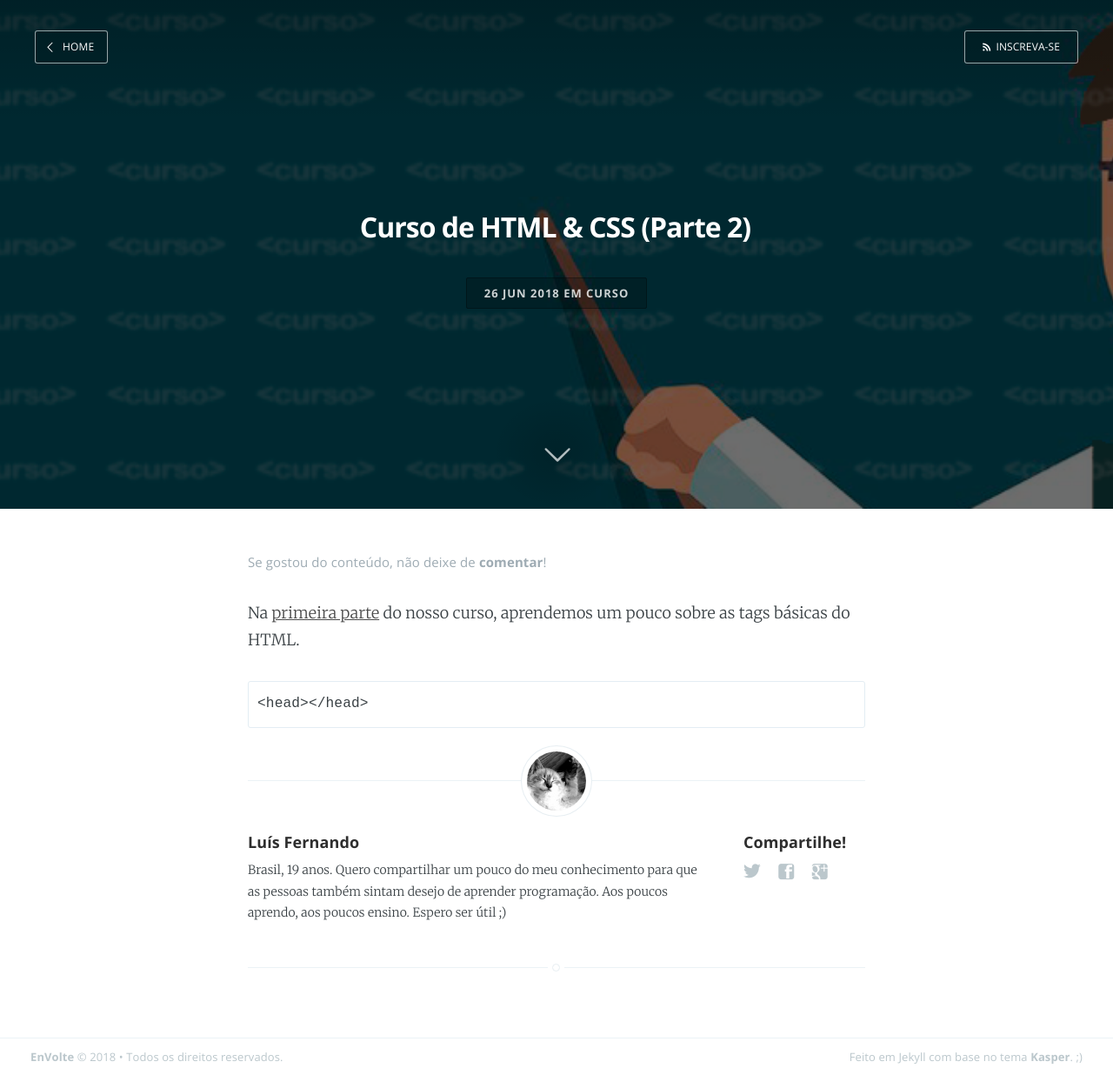
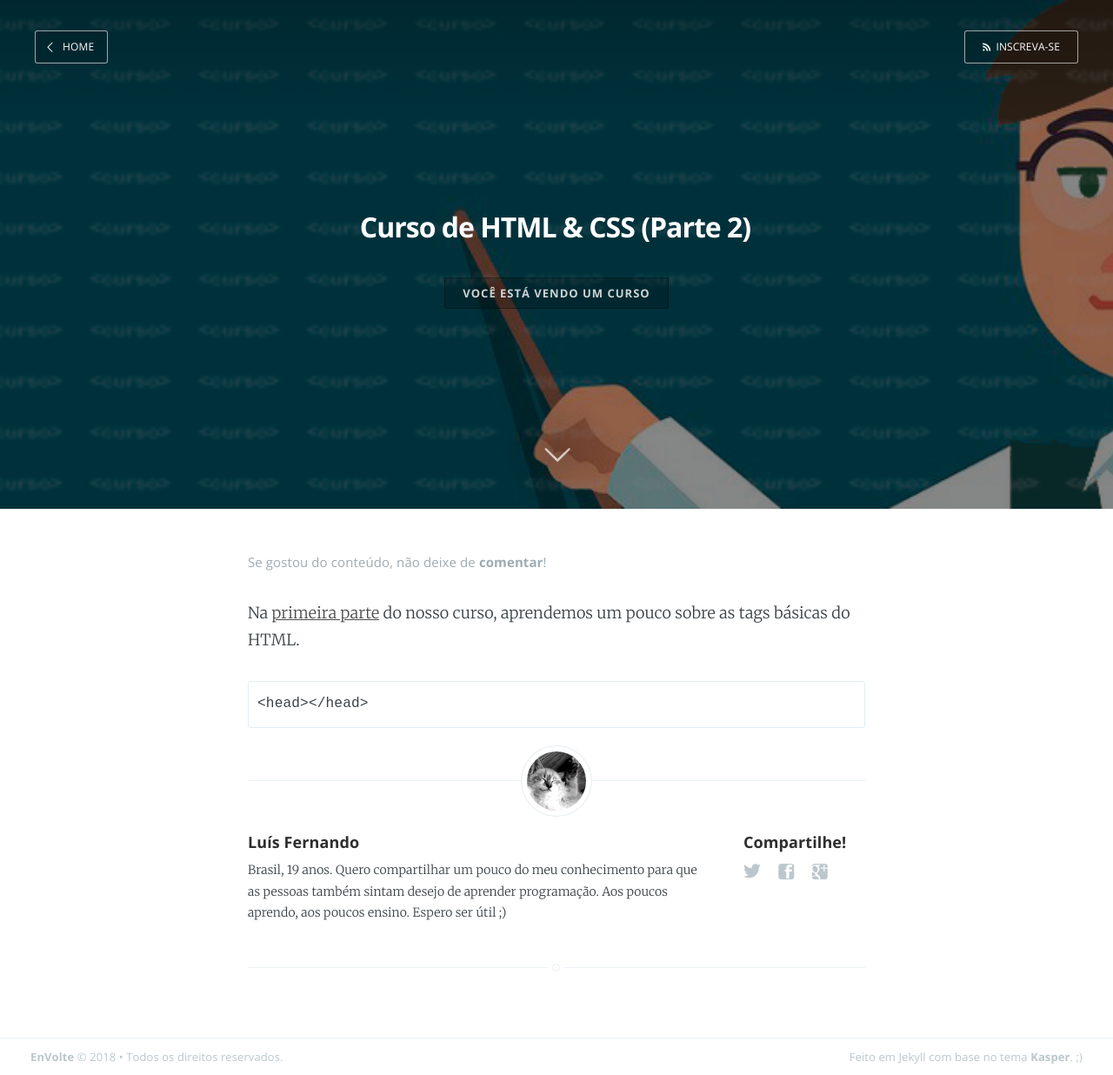
Before and after one commit to EnVolte/envolte.github.io, a Jekyll site: the page built from _posts/2018-06-26-curso-html-css-parte-2.markdown, in a window 1280 px wide. Shown: the whole page at 87% size. Built offline with Jekyll 4.4.1, drawn with Linux system fonts in a browser that asks for light colours; comment, search, counter and statistics services are not loaded.

Commit message:
Update post.html

```diff
--- a/_layouts/post.html
+++ b/_layouts/post.html
@@ -5,7 +5,7 @@
 post_class: post-template
 ---
 
-<header class="main-header post-head" {% if page.categories contains "Curso" %} style="background-image: url('https://envolte.github.io/assets/images/blogcapa5.png" {% else %} style="background-image: url('https://envolte.github.io/assets/images/blogcapa4.png')" {% endif %}>
+<header class="main-header post-head" {% if page.categories contains "Curso" %} style="background-image: url('https://envolte.github.io/assets/images/blogcapa6.png" {% else %} style="background-image: url('https://envolte.github.io/assets/images/blogcapa4.png')" {% endif %}>
     <nav class="main-nav overlay clearfix">
         <a class="back-button icon-arrow-left" href="{{ site.baseurl }}">Home</a>
         <a class="subscribe-button icon-feed" href="{{ site.baseurl }}feed.xml">Inscreva-se</a>
@@ -17,11 +17,19 @@
             <h1 class="page-title" style="font-size: 3.2rem;">{{ page.title }}</h1>
             <h2 style="text-decoration: none;" class="page-description"><br>
                 <span style="font-family: Open Sans; border: 1px solid rgba(0,0,0,0.3); text-decoration-color: rgba(0,0,0,0.2); background: rgba(0,0,0,0.2); border-radius: 2px; text-transform: uppercase; font-weight: bold; font-size: 1.3rem; padding: 8px 20px; letter-spacing: 1px; overflow: hidden;">
-                <time datetime="{{ page.date | date:"%Y-%m-%d" }}">{{ page.date | date_to_string }}</time> em <b>
+                    {% if page.categories contains "Curso" %}
+                    Você está vendo um curso
+                    </span>
+                {% else %}
+                <time datetime="{{ page.date | date:"%Y-%m-%d" }}">
+
+                    {{ page.date | date_to_string }}</time> em <b>
                 {% if page.categories.size > 0 %}
                     {{ page.categories | array_to_sentence_string | prepend: ' ' }}
                 {% endif %}
-                    </b></span>
+                    </b>
+                {% endif %}
+                </span>
             </h2>
 
         </div>
```
